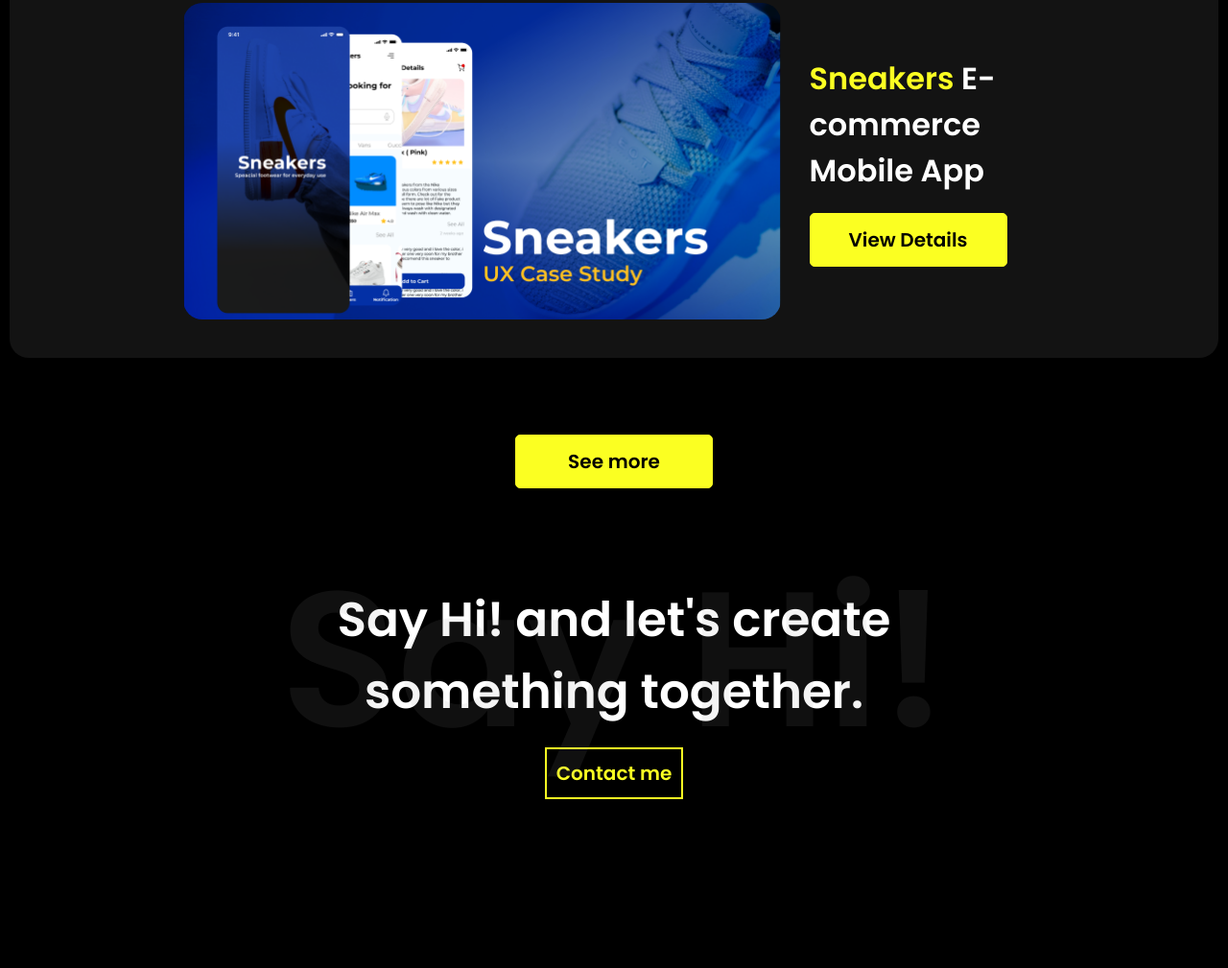
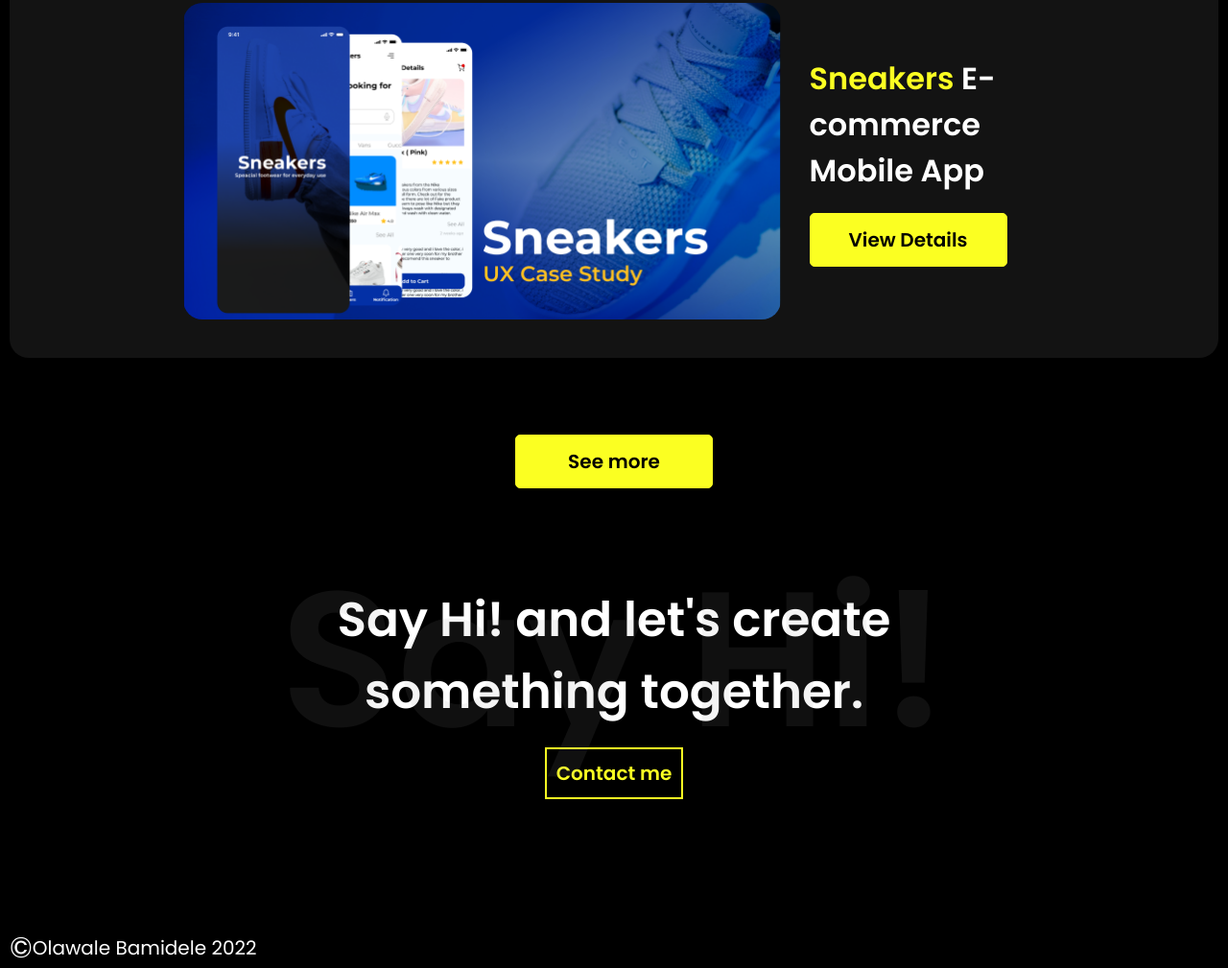
Before and after one commit to yarikdr/ux-design, a plain HTML site: page index.html in a window 1280 px wide. Shown: the part 2672-3681 px from the top of the page at 96% size. Before the commit the page ends 3509 px from the top, so only its background shows below. Drawn offline with Linux system fonts and the light colour scheme; files whose address does not match are found by name.

Commit message:
footer and some fixes concerning before-titles

```diff
--- a/index.html
+++ b/index.html
@@ -120,6 +120,11 @@
       </h2>
       <a class="contact__btn menu__item_big">Contact me</a>
     </section>
+    <footer class="footer">
+      <div class="container">
+        <div class="footer__text"><span>©</span>Olawale Bamidele 2022</div>
+      </div>
+    </footer>
     <script src="js/script.js"></script>
   </body>
 </html>
--- a/scss/style.scss
+++ b/scss/style.scss
@@ -357,6 +357,7 @@ body {
   grid-template-columns: 1fr;
   justify-items: center;
   position: relative;
+  margin-bottom: 140px;
   &__title {
     font-weight: 600;
     font-size: 50px;
@@ -385,6 +386,17 @@ body {
   }
 }
 
+.footer {
+  &__text {
+    display: flex;
+    align-items: center;
+    font-size: 20px;
+    line-height: calc(30 / 20 * 100%);
+    span {
+      font-size: 30px;
+    }
+  }
+}
 
 
 @media (max-width: 1148px) {
```
Also changed, not shown: css/style.css.
